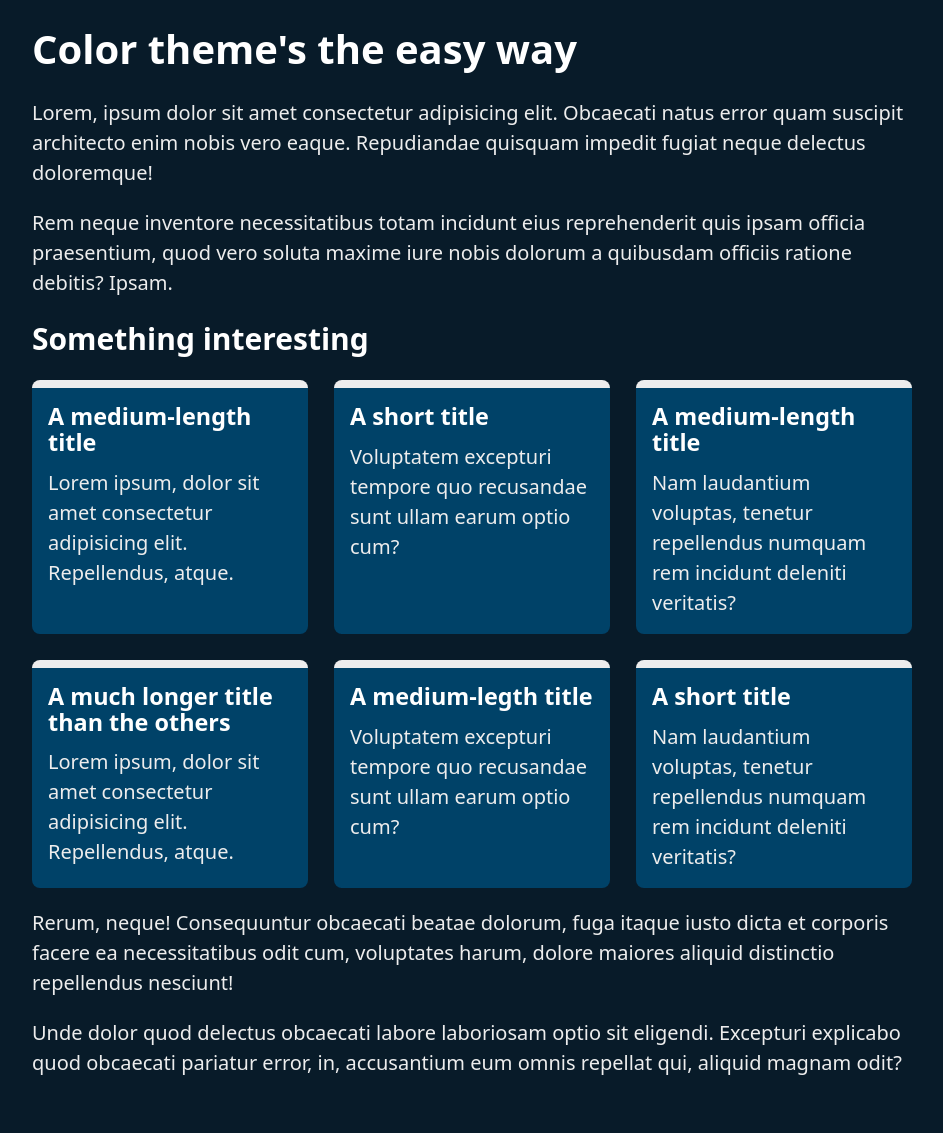
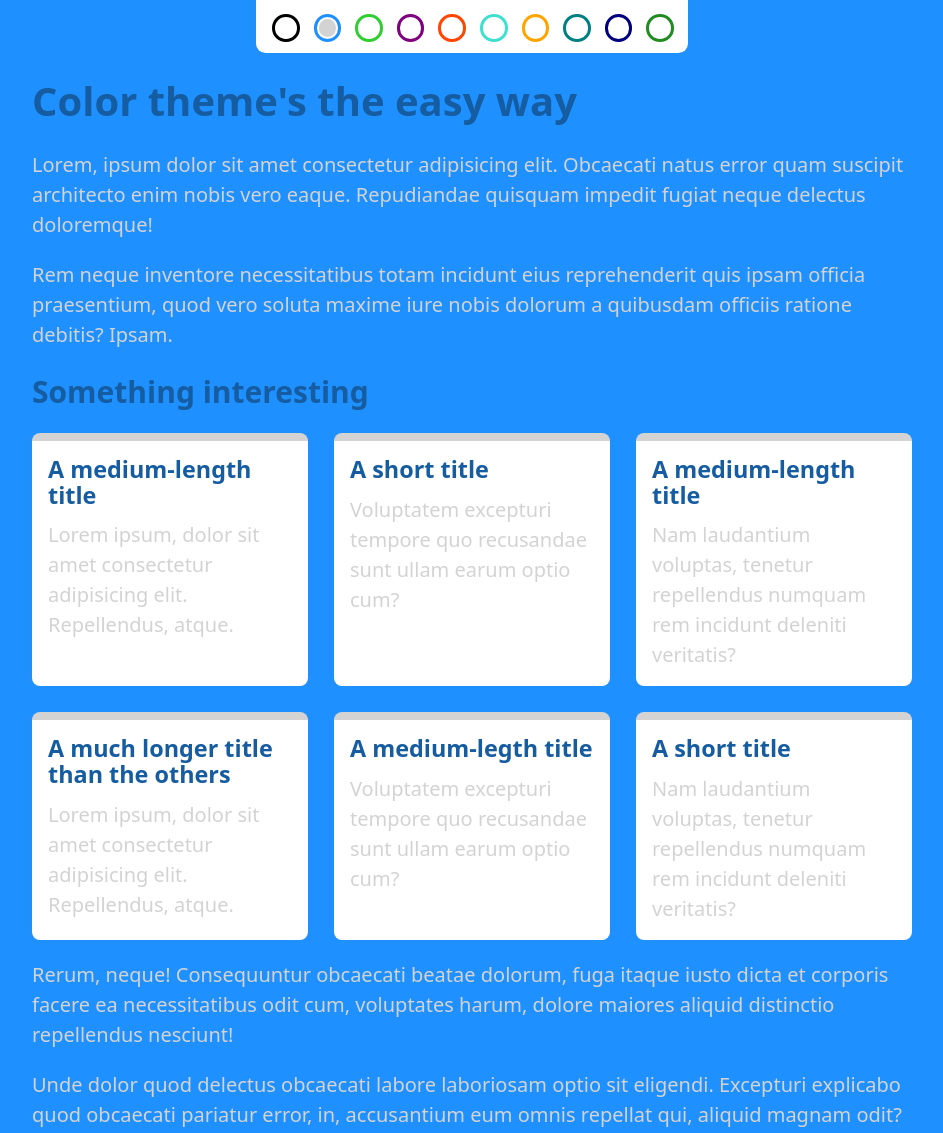
Before and after one commit to m-essam-s/theme-picker, a plain HTML site: page index.html in a window 1280 px wide. Shown: the whole page, without its empty margins (168-1111 px from the left). Before the commit the page ends 1098 px from the top, so only its background shows below. Drawn offline with Linux system fonts and the light colour scheme.

Commit message:
Added theme.css to style the Theme Picker

```diff
--- /dev/null
+++ b/css/theme.css
@@ -0,0 +1,131 @@
+.color-picker>fieldset {
+    border: 0;
+    display: flex;
+    gap: 1rem;
+    background-color: var(--clr-card-bg);
+    width: fit-content;
+    padding: 1rem;
+    border-radius: 0 0 0.6rem 0.6rem;
+    margin-inline: auto;
+}
+
+.color-picker input[type="radio"] {
+    appearance: none;
+    width: 1.1rem;
+    height: 1.1rem;
+    outline: 3px solid var(--radio-color, currentColor);
+    outline-offset: 2px;
+    border-radius: 50%;
+}
+
+.color-picker input[type="radio"]:checked {
+    background-color: var(--radio-bg-color, currentColor);
+}
+
+.color-picker input[type="radio"]#blue-white-grey {
+    --radio-color: #1E90FF;
+    --radio-bg-color: #D3D3D3;
+}
+
+.color-picker input[type="radio"]#green-white-black {
+    --radio-color: #32CD32;
+    --radio-bg-color: #000000;
+}
+
+.color-picker input[type="radio"]#purple-white-gold {
+    --radio-color: #800080;
+    --radio-bg-color: #FFD700;
+}
+
+.color-picker input[type="radio"]#red-white-black {
+    --radio-color: #FF4500;
+    --radio-bg-color: #000000;
+}
+
+.color-picker input[type="radio"]#turquoise-white-navy {
+    --radio-color: #40E0D0;
+    --radio-bg-color: #000080;
+}
+
+.color-picker input[type="radio"]#orange-white-grey {
+    --radio-color: #FFA500;
+    --radio-bg-color: #A9A9A9;
+}
+
+.color-picker input[type="radio"]#teal-white-coral {
+    --radio-color: #008080;
+    --radio-bg-color: #FF7F50;
+}
+
+.color-picker input[type="radio"]#navyblue-gold-white {
+    --radio-color: #000080;
+    --radio-bg-color: #FFFFFF;
+}
+
+.color-picker input[type="radio"]#forest-green-beige-brown {
+    --radio-color: #228B22;
+    --radio-bg-color: #8B4513;
+}
+
+:root:has(#blue-white-grey:checked) {
+    --clr-body-bg: #1E90FF;
+    --clr-card-bg: #FFFFFF;
+    --clr-text: #D3D3D3;
+    --clr-heading: #165ca1;
+}
+
+:root:has(#green-white-black:checked) {
+    --clr-body-bg: #32CD32;
+    --clr-card-bg: #FFFFFF;
+    --clr-text: #000000;
+    --clr-heading: #1e771e;
+}
+
+:root:has(#purple-white-gold:checked) {
+    --clr-body-bg: #800080;
+    --clr-card-bg: #FFFFFF;
+    --clr-text: #FFD700;
+    --clr-heading: #420042;
+}
+
+:root:has(#red-white-black:checked) {
+    --clr-body-bg: #FF4500;
+    --clr-card-bg: #FFFFFF;
+    --clr-text: #000000;
+    --clr-heading: #882400;
+}
+
+:root:has(#turquoise-white-navy:checked) {
+    --clr-body-bg: #40E0D0;
+    --clr-card-bg: #FFFFFF;
+    --clr-text: #000080;
+    --clr-heading: #1e6e66;
+}
+
+:root:has(#orange-white-grey:checked) {
+    --clr-body-bg: #FFA500;
+    --clr-card-bg: #FFFFFF;
+    --clr-text: #A9A9A9;
+    --clr-heading: #7a5002;
+}
+
+:root:has(#teal-white-coral:checked) {
+    --clr-body-bg: #008080;
+    --clr-card-bg: #FFFFFF;
+    --clr-text: #FF7F50;
+    --clr-heading: #012c2c;
+}
+
+:root:has(#navyblue-gold-white:checked) {
+    --clr-body-bg: #000080;
+    --clr-card-bg: #FFD700;
+    --clr-text: #FFFFFF;
+    --clr-heading: #010127;
+}
+
+:root:has(#forest-green-beige-brown:checked) {
+    --clr-body-bg: #228B22;
+    --clr-card-bg: #F5F5DC;
+    --clr-text: #8B4513;
+    --clr-heading: #103f10;
+}
--- a/index.html
+++ b/index.html
@@ -6,9 +6,53 @@
     <meta name="viewport" content="width=device-width, initial-scale=1.0">
     <title>Theme Picker</title>
     <link rel="stylesheet" href="./css/style.css">
+    <link rel="stylesheet" href="./css/theme.css">
 </head>
 
 <body>
+    <form action="" class="color-picker">
+        <fieldset>
+            <legend class="visually-hidden">Pick a color scheme</legend>
+
+            <label for="theme" class="visually-hidden">Light</label>
+            <input type="radio" name="theme" id="light" checked>
+
+            <label for="blue-white-grey" class="visually-hidden">Blue, White, and Grey</label>
+            <input type="radio" name="theme" id="blue-white-grey" checked>
+
+
+            <label for="green-white-black" class="visually-hidden">Green, White, and Black</label>
+            <input type="radio" name="theme" id="green-white-black">
+
+            <label for="purple-white-gold" class="visually-hidden">Purple, White, and Gold</label>
+            <input type="radio" name="theme" id="purple-white-gold">
+
+
+            <label for="red-white-black" class="visually-hidden">Red, White, and Black</label>
+            <input type="radio" name="theme" id="red-white-black">
+
+
+            <label for="turquoise-white-navy" class="visually-hidden">Turquoise, White, and Navy Blue</label>
+            <input type="radio" name="theme" id="turquoise-white-navy">
+
+
+            <label for="orange-white-grey" class="visually-hidden">Orange, White, and Dark Grey</label>
+            <input type="radio" name="theme" id="orange-white-grey">
+
+
+            <label for="teal-white-coral" class="visually-hidden">Teal, White, and Coral</label>
+            <input type="radio" name="theme" id="teal-white-coral">
+
+            <label for="navy-gold-white" class="visually-hidden">Navy Blue, Gold, and White</label>
+            <input type="radio" name="theme" id="navyblue-gold-white">
+
+            <label for="forest-green-beige-brown" class="visually-hidden">Forest Green, Beige, and Brown</label>
+            <input type="radio" name="theme" id="forest-green-beige-brown">
+
+
+
+        </fieldset>
+    </form>
     <main>
         <div class="wrapper">
             <h1>Color theme's the easy way</h1>
```
